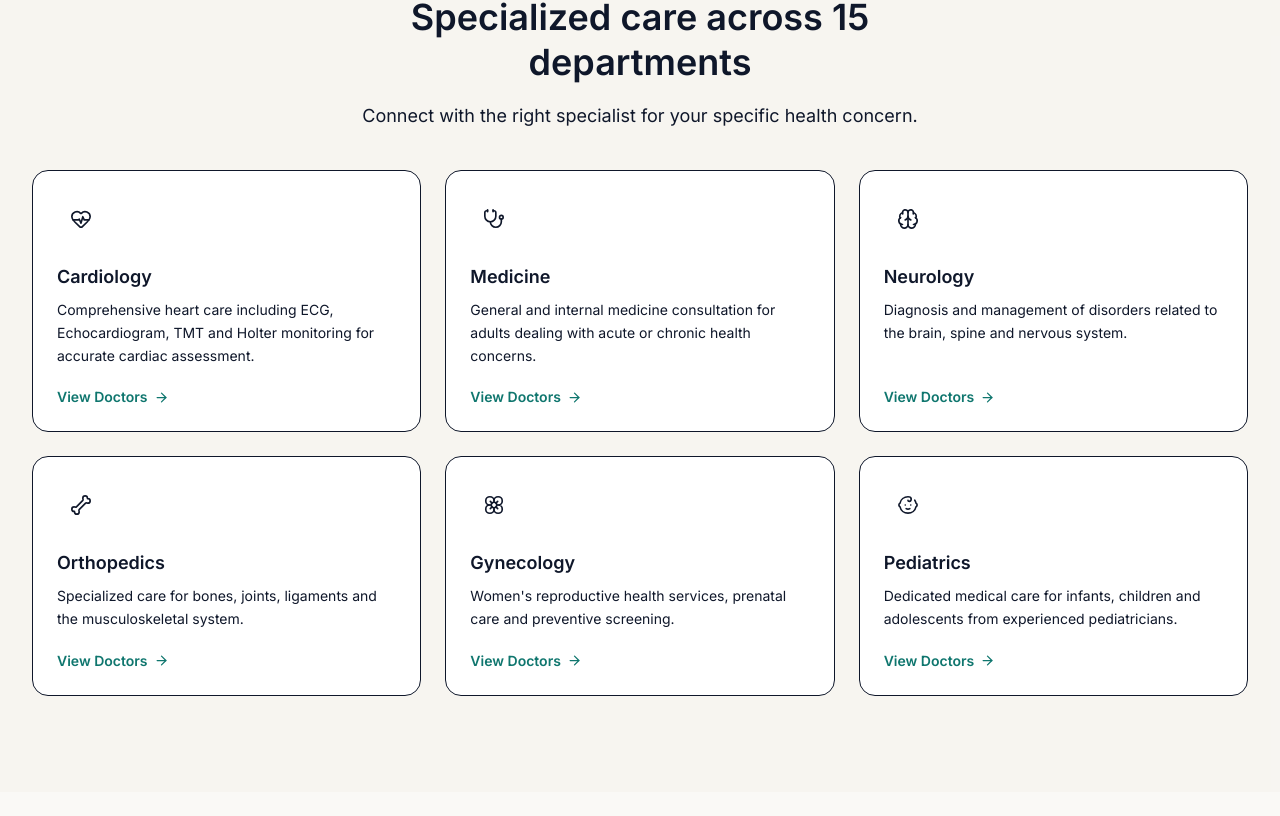
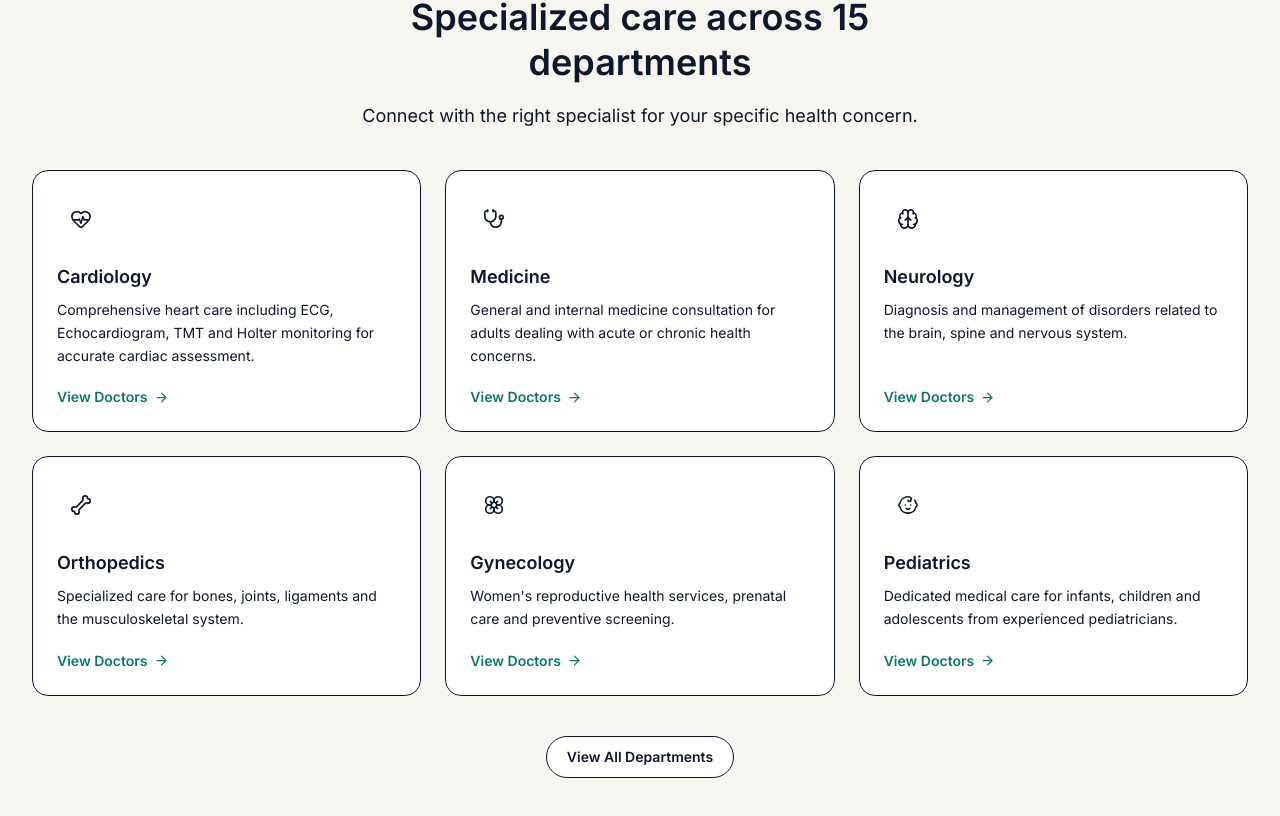
Before and after one commit to Mostofa-zaman/Diognostic, a Next.js app: page / in a window 1280 px wide. Shown: the part 1997-2813 px from the top of the page. Before the commit the page ends 2789 px from the top, so only its background shows below. Built offline with nearby package versions, Linux system fonts and the light colour scheme.

Commit message:
feat(components/home/Departments.jsx): complete Departments with department cards and view all button

```diff
--- a/src/components/home/Departments.jsx
+++ b/src/components/home/Departments.jsx
@@ -1,6 +1,7 @@
 import { departments } from "@/data/departments";
 import SectionHeading from "../common/SectionHeading";
 import DepartmentCard from "../common/DepartmentCard";
+import Button from "../common/Button";
 
 export default function Departments() {
   return (
@@ -18,6 +19,11 @@ export default function Departments() {
               <DepartmentCard key={d.slug} department={d} />
             ))}
           </div>
+          <div className="mt-10 text-center">
+            <Button href="/departments" variant="outline">
+              View All Departments
+            </Button>
+          </div>
         </div>
       </section>
   );
```
Lines whose indentation alone changed are shown as unchanged.
